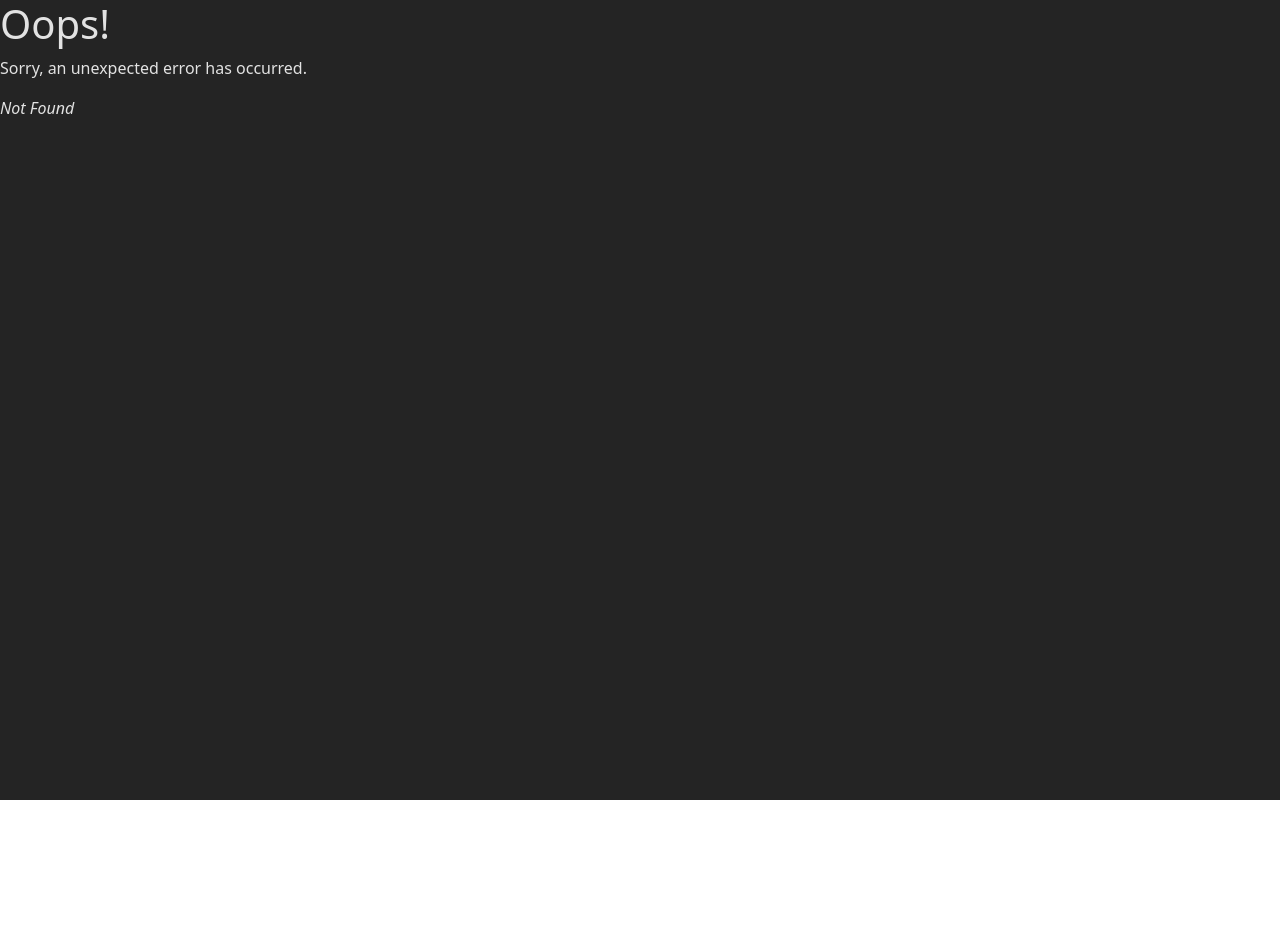
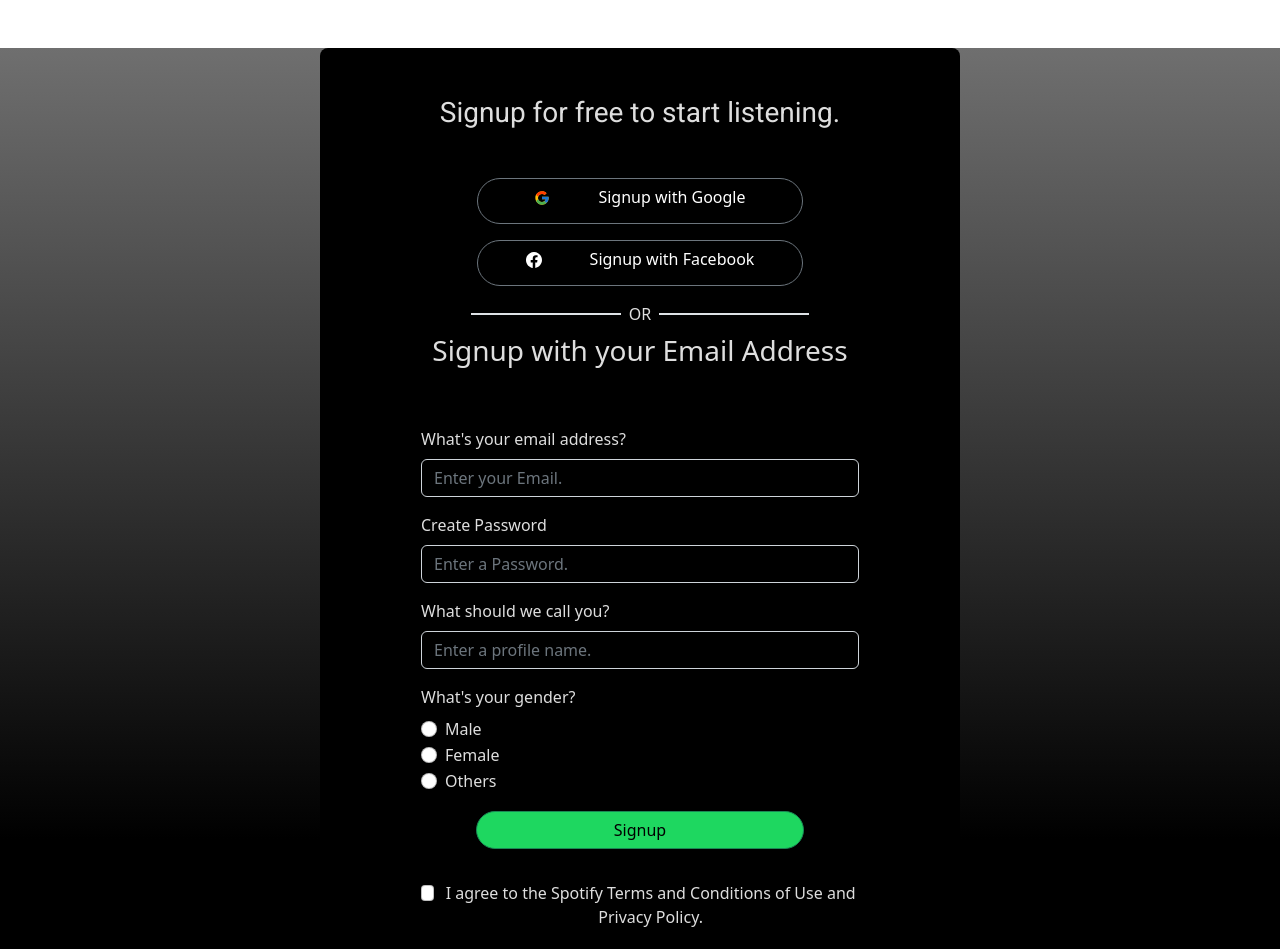
Before and after one commit to rojandahal/spotify-clone, a React (Vite) app: page /signup in a window 1280 px wide. Before the commit this address had no page. Shown: the top 949 px of the page. Before the commit the page ends 800 px from the top, so only its background shows below. Built offline with nearby package versions, Linux system fonts and the light colour scheme.

Commit message:
Signup page added

```diff
--- a/src/components/Cards/SongCard.jsx
+++ b/src/components/Cards/SongCard.jsx
@@ -19,7 +19,7 @@
           src="https://picsum.photos/300/200"
         />
         <div className="play-icon position-absolute">
-          <BsPlayCircleFill />
+          <BsPlayCircleFill fill="#1ED760" />
         </div>
         <CardBody>
           <CardTitle className="card-title" tag="h5">
--- a/src/components/SideBar/sidebar.css
+++ b/src/components/SideBar/sidebar.css
@@ -2,6 +2,10 @@
   display: grid;
   font-family: "Roboto";
   grid-template-columns: 250px 1fr;
+}
+
+.navbar-container {
+  background-color: black;
 }
 
 .nav-color {
--- a/src/main.jsx
+++ b/src/main.jsx
@@ -7,6 +7,7 @@
 import Thumbnail from "./components/Cards/SongCard";
 import Homepage from "./pages/HomePage/Homepage";
 import "bootstrap/dist/css/bootstrap.min.css";
+import Signup from "./pages/Authentication/Signup/Signup";
 
 const router = createBrowserRouter([
   {
@@ -24,6 +25,11 @@
       },
     ],
   },
+
+  {
+    path: "/signup",
+    element: <Signup />,
+  },
 ]);
 
 ReactDOM.createRoot(document.getElementById("root")).render(
--- /dev/null
+++ b/src/pages/Authentication/Signup/Signup.jsx
@@ -0,0 +1,141 @@
+import {
+  Button,
+  Col,
+  Container,
+  Form,
+  FormGroup,
+  Input,
+  Label,
+  Row,
+} from "reactstrap";
+import { FcGoogle } from "react-icons/fc";
+import { BsFacebook } from "react-icons/bs";
+import "./signup.css";
+
+export default function Signup() {
+  return (
+    <div className="page">
+      <Container
+        className="login-wrapper d-flex flex-column align-items-center justify-content-center w-50 mt-5 rounded-3"
+        style={{ backgroundColor: "black" }}
+      >
+        <h3 className="mb-5 mt-5 text-center" style={{ fontFamily: "Roboto" }}>
+          Signup for free to start listening.
+        </h3>
+
+        <Row className="d-flex flex-column align-items-center justify-content-center">
+          <FormGroup>
+            <Button
+              outline
+              className="button-login-social rounded-5 px-5 text-white bg-black w-100"
+            >
+              <FcGoogle className="me-5" />
+              <Label>Signup with Google</Label>
+            </Button>
+          </FormGroup>
+          <FormGroup>
+            <Button
+              outline
+              className="button-login-social rounded-5 px-5 text-white bg-black w-100"
+            >
+              <BsFacebook className="me-5" />
+              <Label>Signup with Facebook</Label>
+            </Button>
+          </FormGroup>
+        </Row>
+
+        <div className="d-flex align-items-center">
+          <div className="border lines me-2"></div>
+          OR
+          <div className="border lines ms-2"></div>
+        </div>
+
+        <h3 className="my-2 text-center">Signup with your Email Address</h3>
+        <Row className="my-1 py-5 w-75">
+          <Form>
+            {/* Email Starts */}
+            <FormGroup>
+              <Label for="email">What&apos;s your email address?</Label>
+              <Input
+                id="exampleEmail"
+                name="email"
+                placeholder="Enter your Email."
+                type="email"
+                className="bg-black text-white"
+              />
+            </FormGroup>
+            {/* Email Ends */}
+
+            {/* Passowrd Starts */}
+            <FormGroup>
+              <Label for="password">Create Password</Label>
+              <Input
+                id="examplePassword"
+                name="password"
+                placeholder="Enter a Password."
+                type="password"
+                className="bg-black text-white"
+              />
+            </FormGroup>
+            {/* Password Ends */}
+
+            {/* Username Starts */}
+            <FormGroup>
+              <Label for="username">What should we call you?</Label>
+              <Input
+                id="username"
+                name="username"
+                placeholder="Enter a profile name."
+                type="text"
+                className="bg-black text-white"
+              />
+            </FormGroup>
+            {/* Username Ends */}
+
+            {/* Gender Values */}
+            <Col sm={10}>
+              <Label for="email">What&apos;s your gender?</Label>
+              <FormGroup check>
+                <Input name="radio2" type="radio" /> <Label check>Male</Label>
+              </FormGroup>
+              <FormGroup check>
+                <Input name="radio2" type="radio" /> <Label check>Female</Label>
+              </FormGroup>
+              <FormGroup check>
+                <Input name="radio2" type="radio" /> <Label check>Others</Label>
+              </FormGroup>
+            </Col>
+            {/* Gender Ends */}
+
+            {/* Signup Buttn */}
+            <FormGroup className="d-flex justify-content-center">
+              <Button color="success login-button-green rounded-5 w-75 my-3 text-black">
+                Signup
+              </Button>
+            </FormGroup>
+
+            {/* Terms and Conditions Checkbox */}
+            <FormGroup
+              check
+              className="d-flex justify-content-center text-center"
+            >
+              <Input id="exampleCheck" name="check" type="checkbox" />
+              <Label check for="exampleCheck" className="ms-2">
+                I agree to the Spotify Terms and Conditions of Use and Privacy
+                Policy.
+              </Label>
+            </FormGroup>
+
+            {/* Already have an account ? */}
+            <Label className="d-flex justify-content-center my-3 text-center">
+              Already Have an account?{" "}
+              <a href="/login" className="text-success ms-2">
+                Login
+              </a>
+            </Label>
+          </Form>
+        </Row>
+      </Container>
+    </div>
+  );
+}
--- /dev/null
+++ b/src/pages/Authentication/Signup/signup.css
@@ -0,0 +1,41 @@
+.page {
+  background: linear-gradient(
+    360deg,
+    rgba(0, 0, 0, 1) 20%,
+    rgba(111, 111, 111, 1) 100%,
+    rgb(160, 160, 160) 0%
+  );
+}
+.button-login-social:hover {
+  border-color: white;
+}
+
+.forgot-pw-text {
+  color: white;
+}
+.login-button-green {
+  background-color: #1ed760;
+}
+
+.login-button-green:hover {
+  background-color: #1ed760;
+  transform: scale(1.1);
+}
+
+.forgot-pw-text:hover {
+  color: #1ed760;
+  cursor: pointer;
+  text-decoration: underline;
+}
+
+.lines {
+  width: 150px;
+  height: 0;
+  border: 1px white;
+}
+
+@media screen and (max-width: 768px) {
+  .login-wrapper {
+    width: 100% !important;
+  }
+}
```
